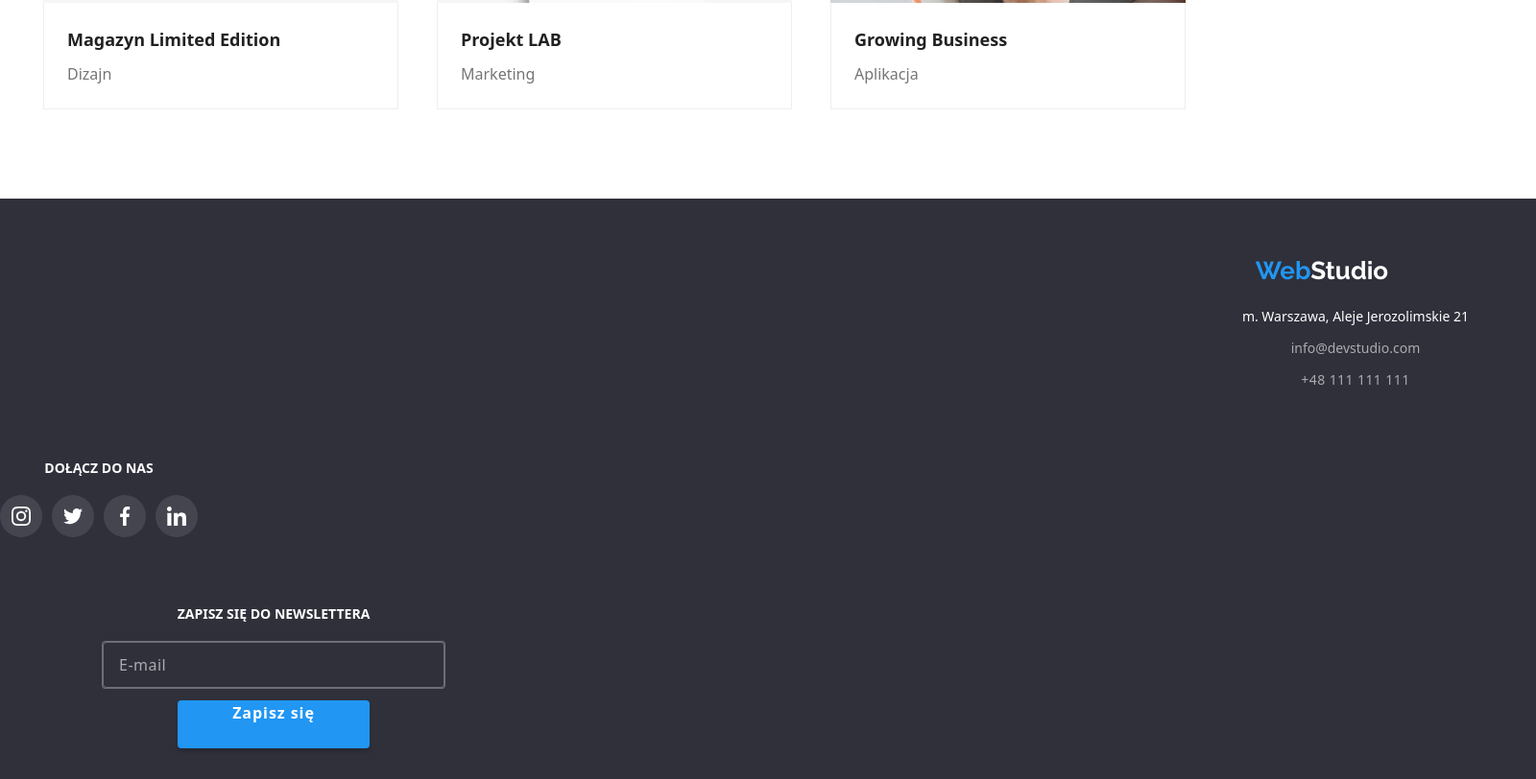
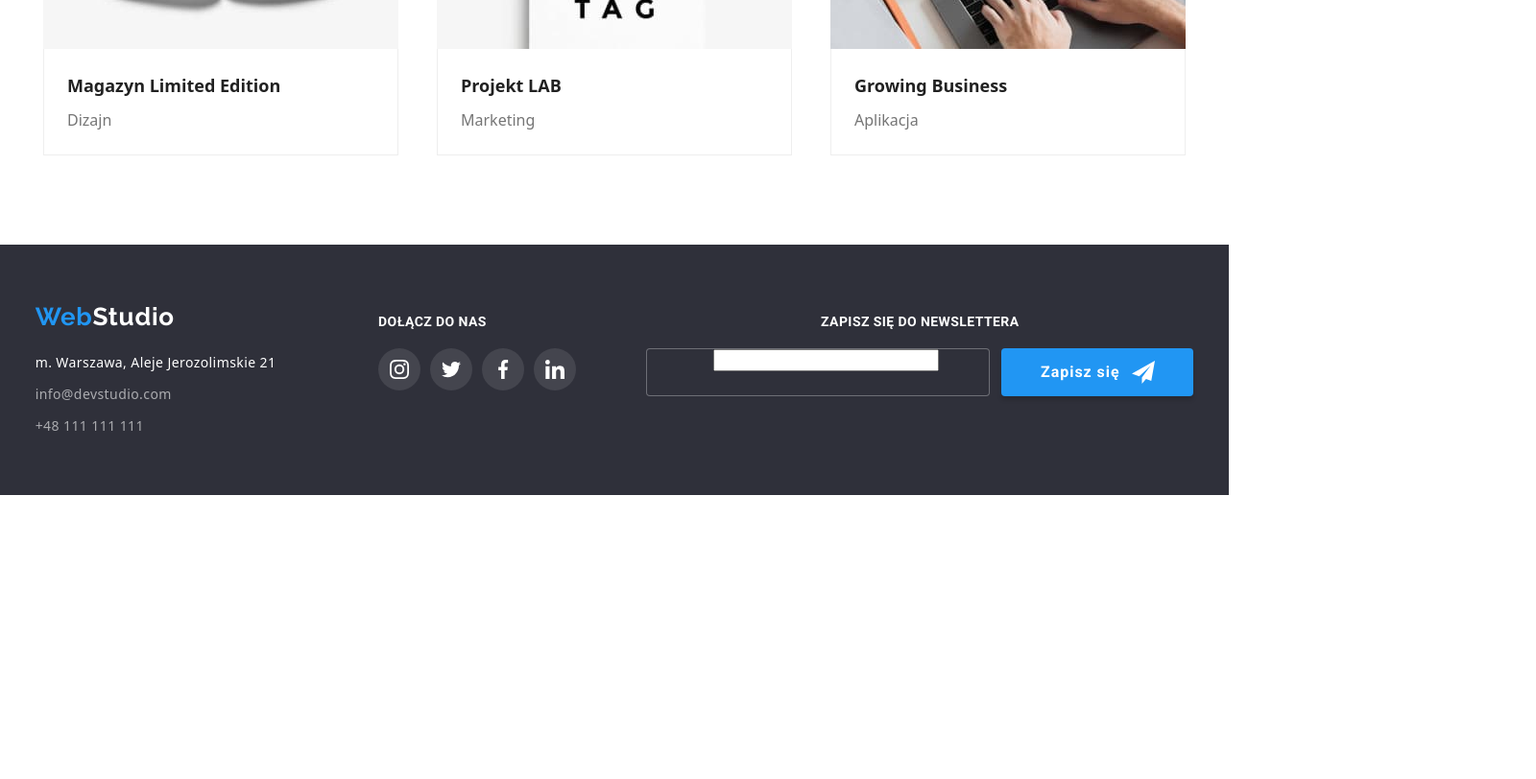
Before and after one commit to MagdalenaPezacka/goit-markup-hw-08, a plain HTML site: page portfolio.html in a window 1280 px wide. Shown: the part 1401-2213 px from the top of the page at 96% size, 1600 px wide, since content can reach past the window. After the commit the page ends 1917 px from the top, so only its background shows below. Drawn offline with Linux system fonts and the light colour scheme.

Commit message:
footeralmost

```diff
--- a/sass/components/_page-footer-contact.scss
+++ b/sass/components/_page-footer-contact.scss
@@ -1,14 +1,14 @@
 .footer-contact-block {
 	display: block;
-	margin: auto;
+	margin: 0 auto;
 	text-align: center;
 	&__logo {
 		font-family: "Raleway";
 		font-weight: 700;
-		font-size: 26px;
+		font-size: 24px;
 		line-height: 1.19;
 		color: $total-white;
-		padding-top: 60px;
+		letter-spacing: 0.72px;
 		padding-bottom: 20px;
 	}
 	&__logo--highlight {
@@ -19,7 +19,8 @@
 		font-size: 14px;
 		line-height: 1.71;
 		color: $total-white;
-		padding-bottom: 9px;
+		padding-bottom: 8px;
+		letter-spacing: 0.42px;
 	}
 	&__link {
 		display: block;
@@ -27,7 +28,8 @@
 		font-size: 14px;
 		line-height: 1.71;
 		color: $middle-grey;
-		padding-bottom: 9px;
+		padding-bottom: 8px;
+		letter-spacing: 0.42px;
 		transition-property: color;
 		transition-duration: 250ms;
 		transition-timing-function: cubic-bezier(0.4, 0, 0.2, 1);
@@ -37,8 +39,8 @@
 		text-decoration: none;
 		font-size: 14px;
 		line-height: 1.71;
-		letter-spacing: 0.03em;
 		color: $middle-grey;
+		letter-spacing: 0.42px;
 		transition-property: color;
 		transition-duration: 250ms;
 		transition-timing-function: cubic-bezier(0.4, 0, 0.2, 1);
@@ -55,65 +57,24 @@
 		color: $brand-color;
 	}
 }
-@media #{$tablet} {
-}
+
 @media #{$desktop} {
 	.footer-contact-block {
 		display: inline-block;
+		text-align: left;
 		margin-right: 70px;
 
 		&__logo {
-			font-family: "Raleway";
-			font-weight: 700;
 			font-size: 26px;
 			line-height: 1.19;
 			color: $total-white;
-			padding-top: 60px;
-			padding-bottom: 20px;
-			margin-right: 70px;
-		}
-		&__logo--highlight {
-			color: $brand-color;
+			letter-spacing: 0.78px;
 		}
 		&__address {
-			font-style: normal;
-			font-size: 14px;
-			line-height: 1.71;
-			color: $total-white;
 			padding-bottom: 9px;
 		}
 		&__link {
-			display: block;
-			text-decoration: none;
-			font-size: 14px;
-			line-height: 1.71;
-			color: $middle-grey;
 			padding-bottom: 9px;
-			transition-property: color;
-			transition-duration: 250ms;
-			transition-timing-function: cubic-bezier(0.4, 0, 0.2, 1);
-		}
-		&__phonenumber {
-			display: block;
-			text-decoration: none;
-			font-size: 14px;
-			line-height: 1.71;
-			letter-spacing: 0.03em;
-			color: $middle-grey;
-			transition-property: color;
-			transition-duration: 250ms;
-			transition-timing-function: cubic-bezier(0.4, 0, 0.2, 1);
-		}
-		&__link:hover,
-		&__link:focus,
-		&__link:active {
-			color: $brand-color;
-		}
-
-		&__phonenumber:hover,
-		&__phonenumber:focus,
-		&__phonenumber:active {
-			color: $brand-color;
 		}
 	}
 }
--- a/sass/components/_page-footer-form.scss
+++ b/sass/components/_page-footer-form.scss
@@ -1,17 +1,18 @@
 .footer-newsletter-block {
 	display: block;
-	flex-direction: column;
-	margin: 72px 0 94px 0;
+	margin: 0 auto;
+	padding-top: 60px;
 	justify-items: center;
 	text-align: center;
 
 	&__subtitle {
+		font-family: "Roboto";
 		font-size: 14px;
 		font-weight: 700;
 		line-height: 1.17;
+		letter-spacing: 0.42px;
 		text-transform: uppercase;
 		color: $total-white;
-		margin: 0 auto;
 		padding-bottom: 20px;
 	}
 
@@ -20,13 +21,11 @@
 		flex-direction: column;
 		max-width: 100%;
 		justify-content: center;
-		gap: 12px;
-		padding-left: 0;
 		align-items: center;
+		gap: 20px;
 		&__newsletter-email-box {
-			width: 100%;
+			width: 450px;
 			height: 50px;
-			margin: 0;
 			padding-left: 16px;
 			background-color: $dark-grey;
 			border: 1px solid rgba(255, 255, 255, 0.3);
@@ -35,10 +34,10 @@
 		}
 
 		&__newsletter-email-box input::placeholder {
+			font-family: "Roboto";
 			font-size: 16px;
 			line-height: 1.25;
-			align-items: center;
-			letter-spacing: 0.03em;
+			letter-spacing: 0.48px;
 			color: $middle-grey;
 		}
 	}
@@ -56,62 +55,33 @@
 		cursor: pointer;
 
 		&__text {
-			margin: 0;
+			font-family: "Roboto";
 			color: $total-white;
 			font-weight: 700;
 			font-size: 16px;
 			line-height: 1.88;
-			align-items: center;
 			text-align: center;
-			letter-spacing: 0.06em;
+			letter-spacing: 0.96px;
 		}
 		&__append {
 			max-width: 24px;
 		}
 	}
 }
-@media #{$tablet} {
-}
+
 @media #{$desktop} {
 	.footer-newsletter-block {
-		display: inline-flexbox;
-		margin: 72px 0 94px 0;
-		width: 570px;
-		height: 86px;
-
+		padding-top: 12px;
 		&__subtitle {
-			font-size: 14px;
-			font-weight: 700;
-			line-height: 1.17;
-			text-transform: uppercase;
-			color: $total-white;
-			margin: 0 auto;
-			padding-bottom: 20px;
+			text-align: left;
 		}
-
 		.newsletter-form {
 			display: flex;
-			max-width: 100%;
-			justify-content: space-between;
+			flex-direction: row;
 			gap: 12px;
-			padding-left: 0;
-
 			&__newsletter-email-box {
-				display: inline-flex;
 				width: 358px;
-				height: 50px;
-				margin: 0;
-				padding: 0;
 			}
-			&__newsletter-email-box input[type="email"] {
-				width: 100%;
-				background-color: $dark-grey;
-				padding-left: 16px;
-				border: 1px solid rgba(255, 255, 255, 0.3);
-				filter: drop-shadow $shadow;
-				border-radius: 4px;
-			}
-
 			&__newsletter-email-box input::placeholder {
 				font-size: 16px;
 				line-height: 1.25;
@@ -121,32 +91,5 @@
 				color: $middle-grey;
 			}
 		}
-		.newsletter-btn {
-			display: inline-flex;
-			align-items: center;
-			justify-content: center;
-			width: 200px;
-			height: 50px;
-			gap: 24px;
-			background-color: $brand-color;
-			border: $brand-color;
-			border-radius: 4px;
-			box-shadow: $shadow;
-			cursor: pointer;
-
-			&__text {
-				margin: 0;
-				color: $total-white;
-				font-weight: 700;
-				font-size: 16px;
-				line-height: 1.88;
-				align-items: center;
-				text-align: center;
-				letter-spacing: 0.06em;
-			}
-			&__append {
-				max-width: 24px;
-			}
-		}
 	}
 }
--- a/sass/components/_page-footer-join-us.scss
+++ b/sass/components/_page-footer-join-us.scss
@@ -1,22 +1,22 @@
 .footer-join-us-block {
 	display: block;
-	margin-top: 60px;
-
+	margin: 0 auto;
 	text-align: center;
+	padding-top: 60px;
 
 	&__subtitle {
+		font-family: "Roboto";
 		font-size: 14px;
 		font-weight: 700;
 		line-height: 1.17;
+		letter-spacing: 0.42px;
 		text-transform: uppercase;
 		color: $total-white;
-		margin: 0 auto;
 		padding-bottom: 20px;
 	}
 	&__social-boxes {
 		display: flex;
-		margin: auto;
-		padding: 0;
+		margin: 0 auto;
 		justify-content: center;
 		gap: 10px;
 	}
@@ -29,67 +29,31 @@
 		transition-property: background-color, fill;
 		transition-duration: 250ms;
 		transition-timing-function: cubic-bezier(0.4, 0, 0.2, 1);
+		&:hover,
+		&:focus {
+			background-color: $brand-color;
+		}
 	}
 	&__socialmedia {
 		margin: 12px;
 		fill: $total-white;
 	}
-	&__social-icons:hover,
-	&__social-icons:focus {
-		background-color: $brand-color;
-	}
+
 	&__social-icons:hover > &__socialmedia,
 	&__social-icons:focus > &__socialmedia {
 		fill: $total-white;
 	}
 }
 @media #{$tablet} {
+	.footer-join-us-block {
+		padding-top: 5px;
+	}
 }
 @media #{$desktop} {
 	.footer-join-us-block {
-		display: inline-block;
-		margin-top: 72px;
-		margin-right: 78px;
-		width: 206px;
-		height: 80px;
-
+		padding-top: 12px;
 		&__subtitle {
-			font-size: 14px;
-			font-weight: 700;
-			line-height: 1.17;
-			text-transform: uppercase;
-			color: $total-white;
-			margin: 0 auto;
-			padding-bottom: 20px;
-		}
-		&__social-boxes {
-			display: flex;
-			margin: auto;
-			padding: 0;
-			justify-content: space-around;
-			gap: 10px;
-		}
-		&__social-icons {
-			width: 44px;
-			height: 44px;
-			background-color: $footer-icon;
-			border-radius: 50%;
-			cursor: pointer;
-			transition-property: background-color, fill;
-			transition-duration: 250ms;
-			transition-timing-function: cubic-bezier(0.4, 0, 0.2, 1);
-		}
-		&__socialmedia {
-			margin: 12px;
-			fill: $total-white;
-		}
-		&__social-icons:hover,
-		&__social-icons:focus {
-			background-color: $brand-color;
-		}
-		&__social-icons:hover > &__socialmedia,
-		&__social-icons:focus > &__socialmedia {
-			fill: $total-white;
+			text-align: left;
 		}
 	}
 }
--- a/sass/components/_page-footer.scss
+++ b/sass/components/_page-footer.scss
@@ -2,30 +2,26 @@
 	background-color: $dark-grey;
 	width: 100%;
 	margin: 0 auto;
+	height: auto;
+	padding-top: 60px;
+	padding-bottom: 60px;
 }
 .page-footer__blocks {
 	display: flex;
 	flex-direction: column;
-	margin: auto;
+	margin: 0 auto;
 	justify-content: center;
 }
 @media #{$tablet} {
 	.page-footer__blocks {
-		margin: 0 auto;
 		flex-direction: row;
 		flex-wrap: wrap;
 		justify-content: space-between;
 	}
 }
 @media #{$desktop} {
-	.footer-container {
-		background-color: $dark-grey;
-		width: 1600px;
-		margin: 0 auto;
-	}
 	.page-footer__blocks {
 		display: flex;
-		margin: 0, auto;
-		justify-content: center;
+		flex-direction: row;
 	}
 }
--- a/sass/components/_page-header.scss
+++ b/sass/components/_page-header.scss
@@ -1,18 +1,14 @@
 .page-header {
+	display: flex;
 	width: 100%;
-	height: 60px;
-	margin: 0 auto;
+	height: auto;
 	padding: 15px 0;
-	display: flex;
 	flex-direction: row;
+	justify-content: space-between;
 	align-items: center;
 	text-align: center;
 	border-bottom: 1px solid $almost-grey;
-	&__container {
-		display: inline-flex;
-		width: 100%;
-		margin: 0 auto;
-	}
+
 	&__left-side {
 		display: block;
 		width: 100%;
@@ -87,3 +83,67 @@
 		}
 	}
 }
+/*@media (min-width: 768px) {
+	.description {
+		&__item {
+			flex-basis: calc((100% - 1 * 30px) / 4);
+		}
+	}
+}
+
+@media (min-width: 1024px) {
+	.description {
+		&__item {
+			flex-basis: calc((100% - 3 * 30px) / 2);
+		}
+	}
+}
+.page-header {
+	display: flex;
+	width: 100%;
+	height: auto;
+	padding: 15px 0;
+
+	flex-direction: row;
+	align-items: center;
+	text-align: center;
+	border-bottom: 1px solid $almost-grey;
+	&__container {
+		display: inline-flex;
+		width: 100%;
+		margin: 0 auto;
+	}
+	&__left-side {
+		display: block;
+		width: 100%;
+		justify-content: space-around;
+	}
+	&__logo {
+		display: inline-block;
+	}
+	.logo {
+		display: inline-block;
+		color: $total-black;
+		margin: 0;
+
+		font-family: "Raleway";
+		font-weight: 700;
+		font-size: 24px;
+		line-height: 1.19;
+		align-content: center;
+		background-color: $total-white;
+		text-decoration: none;
+		&__style {
+			color: $brand-color;
+		}
+	}
+	.menu-toggle {
+		display: inline-block;
+		fill: $total-black;
+		background-color: transparent;
+		border: none;
+		&:focus,
+		&:hover {
+			fill: $brand-color;
+		}
+	}*/
```
Also changed, not shown: index.html (+22 -9 lines), css/main.min.css, 1 other file.
